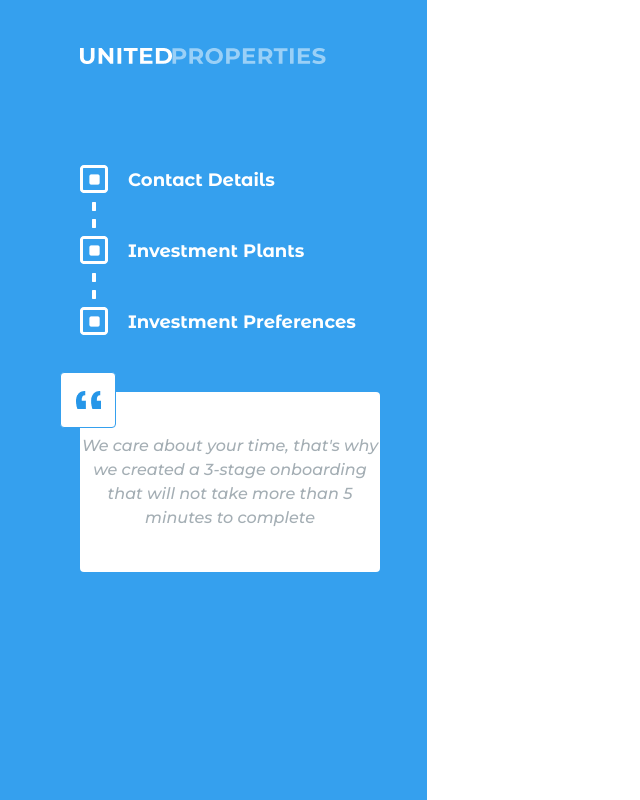
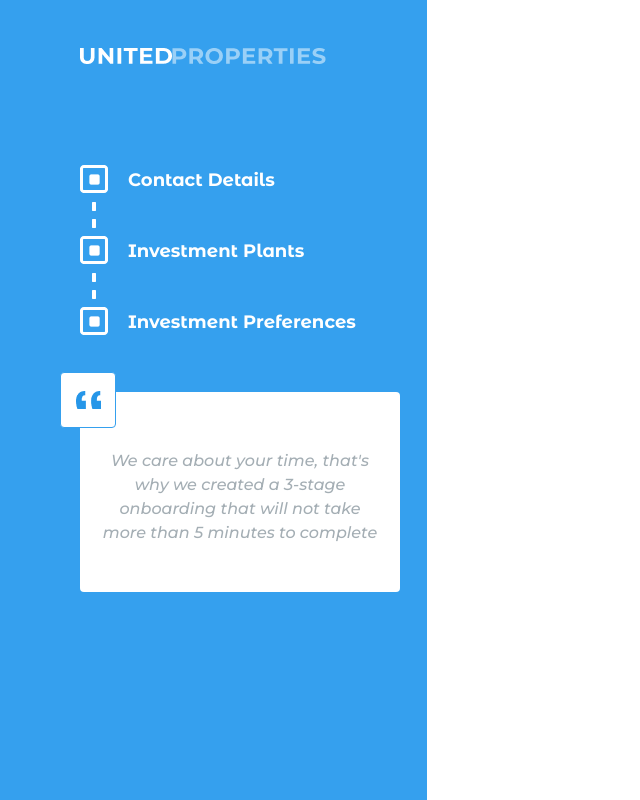
Before and after one commit to Frenzarectah/Investment_plan, a React (Create React App) app: page / in a window 1280 px wide. Shown: the whole page, without its empty margins (0-640 px from the left). Built offline with nearby package versions, Linux system fonts and the light colour scheme.

Commit message:
changed citation compt

```diff
--- a/src/components/Citation_box/Citation.css
+++ b/src/components/Citation_box/Citation.css
@@ -5,7 +5,7 @@
 }
 .citate{
     position:relative;
-    top:-200px;
+    top:-220px;
     left:-20px;
     background-image: url(./assets/cit.png);
     background-position: center;
--- a/src/components/Citation_box/Citation.js
+++ b/src/components/Citation_box/Citation.js
@@ -4,7 +4,7 @@ import '../Citation_box/Citation.css';
 const Citation = () =>{
     return(
         <>
-            <div style={{width:"300px",height:"180px"}} className="flex justify-center items-center bg-white montserrat text-[#A4AEB4] rounded">
+            <div style={{width:"320px",height:"200px"}} className="flex justify-center px-[20px] pt-[10px] items-center bg-white montserrat text-[#A4AEB4] text-md rounded">
             <p>We care about your time, that's why we created a 3-stage onboarding
                     that will not take more than 5 minutes to complete</p>
             </div>
```
Also changed, not shown: 1 other file (tests, documents, lock files or other folders).
